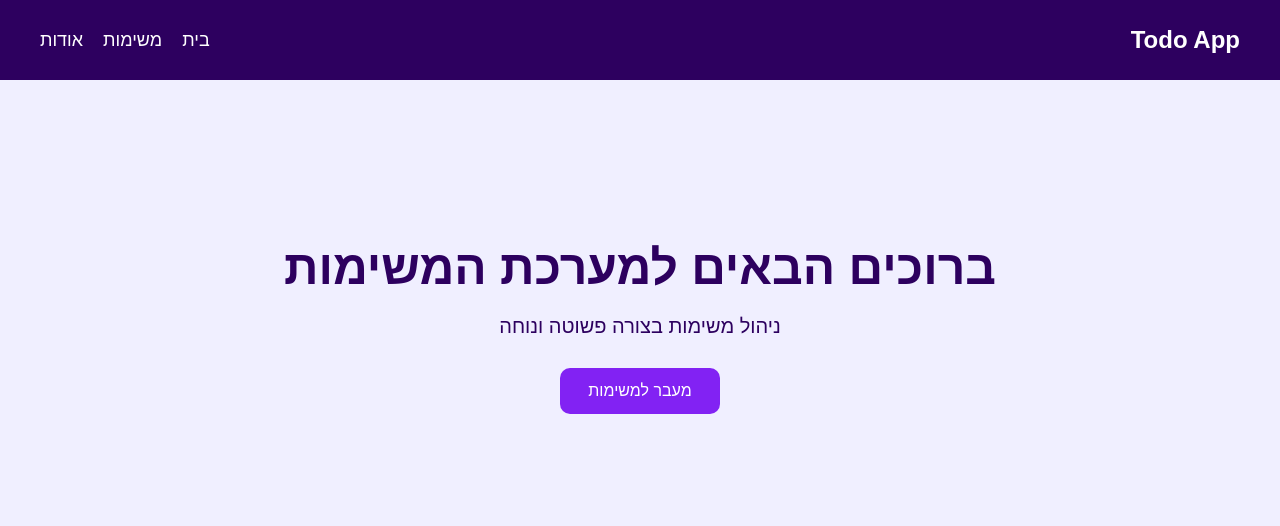
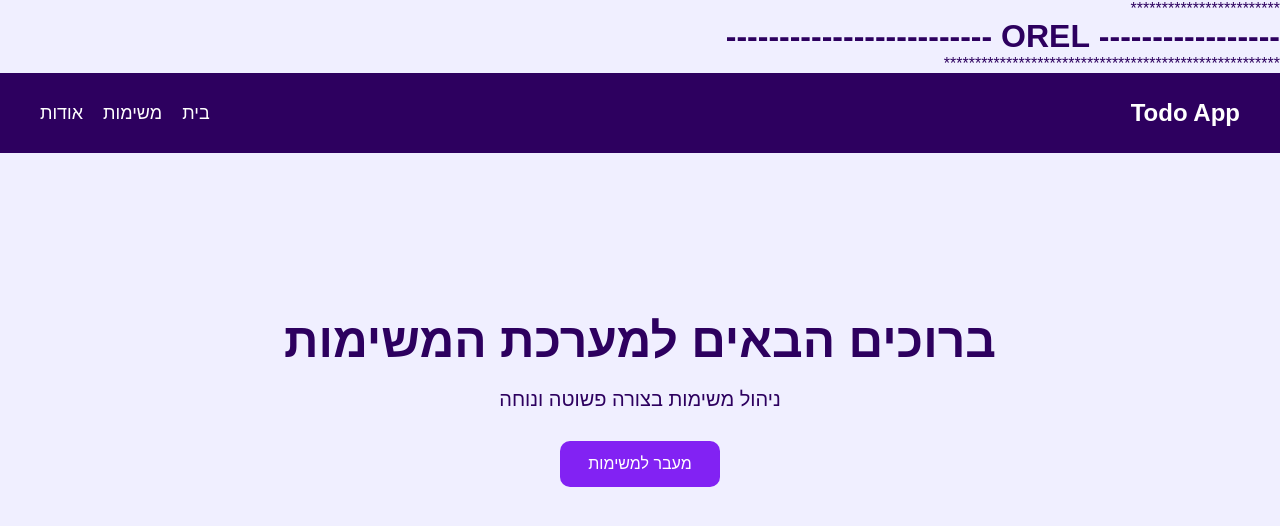
Before and after one commit to dorinaviv/taskgroup1, a plain HTML site: page index.html in a window 1280 px wide. Drawn offline with Linux system fonts and the light colour scheme.

Commit message:
Add Orel update

```diff
--- a/index.html
+++ b/index.html
@@ -9,6 +9,12 @@
   <link rel="stylesheet" href="./css/navbar.css" />
 </head>
 <body>
+
+************************
+<h1>----------------- OREL ------------------------- </h1>
+******************************************************
+
+
 
   <nav class="navbar">
     <div class="logo">Todo App</div>
```
